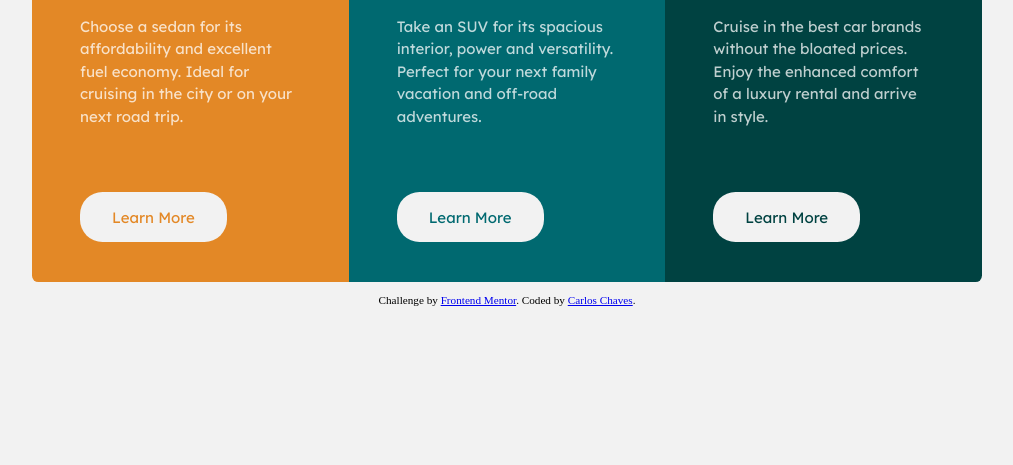
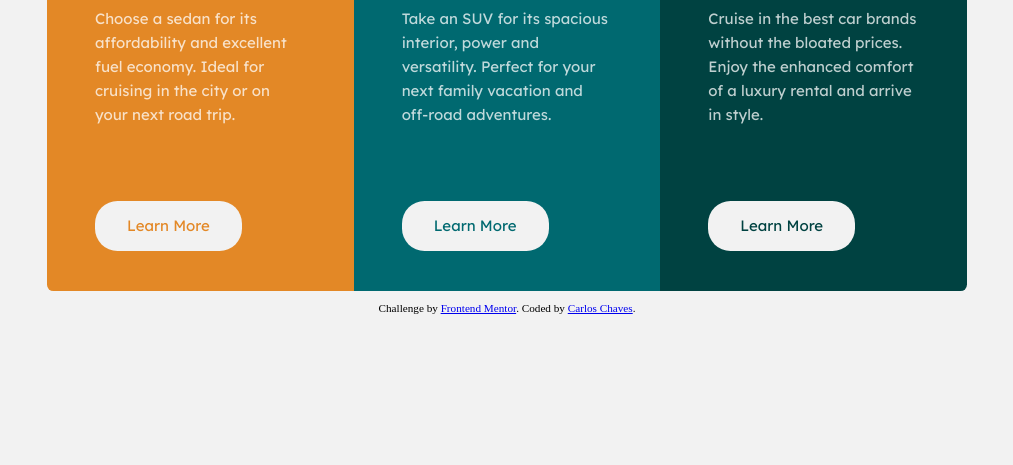
Before and after one commit to sircarloschaves/3-column-preview-card-component, a plain HTML site: page index.html in a window 1280 px wide. Shown: the part 335-800 px from the top of the page, without its empty margins (133-1146 px from the left). Drawn offline with Linux system fonts and the light colour scheme.

Commit message:
Update style.css

```diff
--- a/style.css
+++ b/style.css
@@ -108,7 +108,7 @@ body {
   font-size: var(--fs-400);
   font-weight: 400;
   color: var(--clr-neutral-transparent_white);
-  line-height: 1.5;
+  line-height: 1.6;
   margin-top: 2rem;
 }
 
@@ -157,7 +157,7 @@ footer {
   }
 
   .container {
-    max-width: 950px;
+    max-width: 920px;
     grid-template-columns: 1fr 1fr 1fr;
   }
 
@@ -174,7 +174,7 @@ footer {
   }
 
   .btn {
-    margin-top: 4rem;
+    margin-top: 4.6rem;
   }
 
   footer {
```
